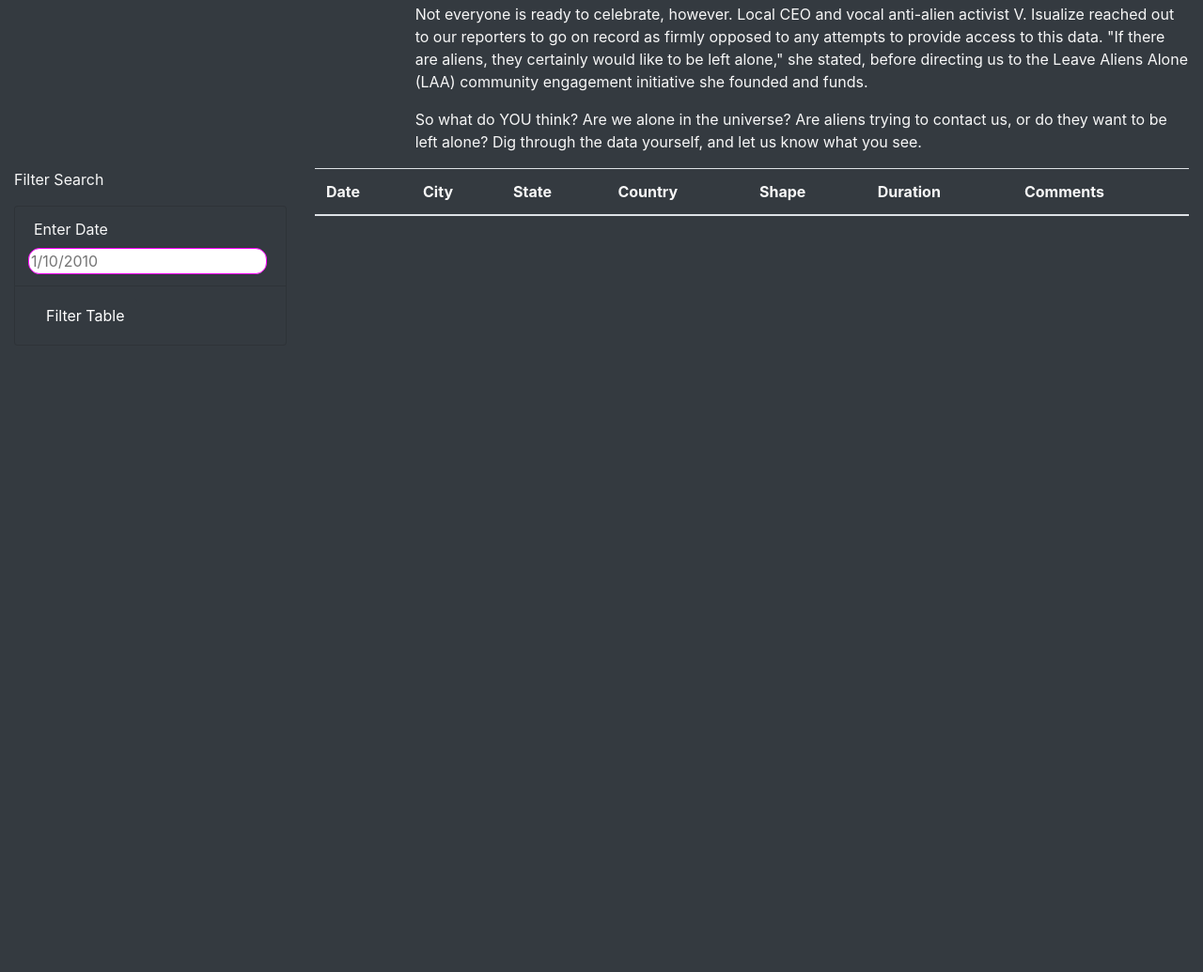
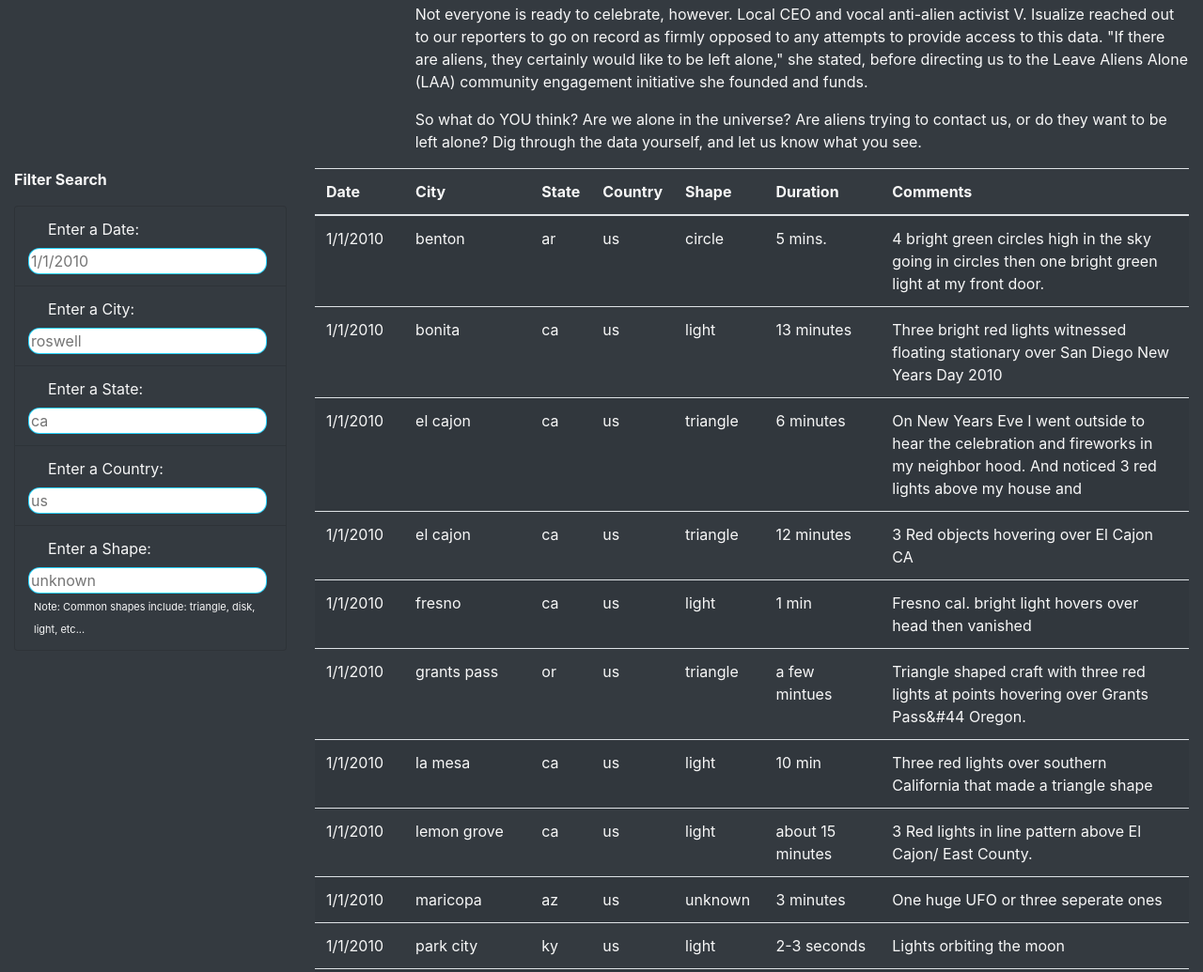
Before and after one commit to miwermi/UFOs, a plain HTML site: page index.html in a window 1280 px wide. Shown: the part 517-1552 px from the top of the page at 94% size. Before the commit the page ends 885 px from the top, so only its background shows below. Drawn offline with nearby package versions, Linux system fonts and the light colour scheme.

Commit message:
Uploading FINAL challenge files

```diff
--- a/index.html
+++ b/index.html
@@ -47,16 +47,33 @@
         <div class="container-fluid">
             <div class="row">
               <div class="col-md-3">
-                <form class="bg-dark">
-                    <p>Filter Search</p>
+                <form class="bg-dark" action="">
+                    <p><strong>Filter Search</strong></p>
                     <ul class="list-group bg-dark">
                         <li class="list-group-item bg-dark">
-                            <label for="date">Enter Date &nbsp;</label>
-                            <input type="text" placeholder="1/10/2010" id="datetime" />
+                            <label for="date">Enter a Date: </label>
+                            <input type="text" placeholder="1/1/2010" id="datetime" />
                         </li>
                         <li class="list-group-item bg-dark">
+                            <label for="city">Enter a City: </label>
+                            <input type="text" placeholder="roswell" id="city" />
+                        </li>
+                        <li class="list-group-item bg-dark">
+                            <label for="state">Enter a State: </label>
+                            <input type="text" placeholder="ca" id="state" />
+                        </li>
+                        <li class="list-group-item bg-dark">
+                            <label for="country">Enter a Country: </label>
+                            <input type="text" placeholder="us" id="country" />
+                        </li>
+                        <li class="list-group-item bg-dark">
+                            <label for="shape">Enter a Shape: </label>
+                            <input type="text" placeholder="unknown" id="shape" /><br />
+                            <span class="tiny">Note: Common shapes include: triangle, disk, light, etc...</span>
+                        </li>
+                        <!---li class="list-group-item bg-dark">
                             <button id="filter-btn" type="button" class="btn btn-dark">Filter Table</button>
-                        </li>
+                        </li--->
                      </ul>
                   </form>
               </div>
--- a/static/css/style.css
+++ b/static/css/style.css
@@ -4,7 +4,7 @@ body {
   }
 
 .jumbotron {
-    background-image: url("../images/nasa.jpg");
+    background-image: url("../images/banner.png"); /*"../images/nasa.jpg"*/
     background-size: 100% 100%;
     text-align: center;
   }
@@ -14,9 +14,14 @@ form input{
     float: right;
     margin: 0, 10px;
     border-radius: 12px;
-    border: 1px solid #FF00FF
+    border: 1px solid #00ccffd7
   }
 
 form label{
-    margin: 0, 10px;
+    margin-left: 15px;
 }
+
+.tiny {
+  font-size: 11px;
+  text-align: center;
+}
--- a/static/js/app.js
+++ b/static/js/app.js
@@ -33,21 +33,25 @@ function updateFilters() {
 
     // 4a. Save the element that was changed as a variable.
     let srchInput = d3.select(this);
+    console.log(srchInput);
 
     // 4b. Save the value that was changed as a variable.
     let srchValue = srchInput.property("value");
+    console.log(srchValue);
 
     // 4c. Save the id of the filter that was changed as a variable.
     let filterID = srchInput.attr("id");
+    console.log(filterID);
 
     // 5. If a filter value was entered then add that filterId and value
     // to the filters list. Otherwise, clear that filter from the filters object.
-  if (srchValue) {
-    srchFilters[filterID] = srchValue;
+    if (srchValue) {
+        srchFilters[filterID] = srchValue;
     }
     else {
-      delete srchFilters[filterID];
+        delete srchFilters[filterID];
     }
+    console.log(srchFilters);
 
     // 6. Call function to apply all filters and rebuild the table
     filterTable();
@@ -62,17 +66,16 @@ function updateFilters() {
 
     // 9. Loop through all of the filters and keep any data that
     // matches the filter values
-    for (var keys in srchFilters){
-    filteredData = filteredData.filter(row => row[keys] === srchFilters[keys]);
-  }
+    Object.entries(srchFilters).forEach(([key, value]) => {
+        filteredData = filteredData.filter(row => row[key] === value);
+    });
 
     // 10. Finally, rebuild the table using the filtered data
     buildTable(filteredData);
-
   }
 
   // 2. Attach an event to listen for changes to each filter
-  d3.selectAll("#filter-btn").on("click", handleClick);
+  d3.selectAll("input").on("change", updateFilters);
 
   // Build the table when the page loads
   buildTable(tableData);
```
